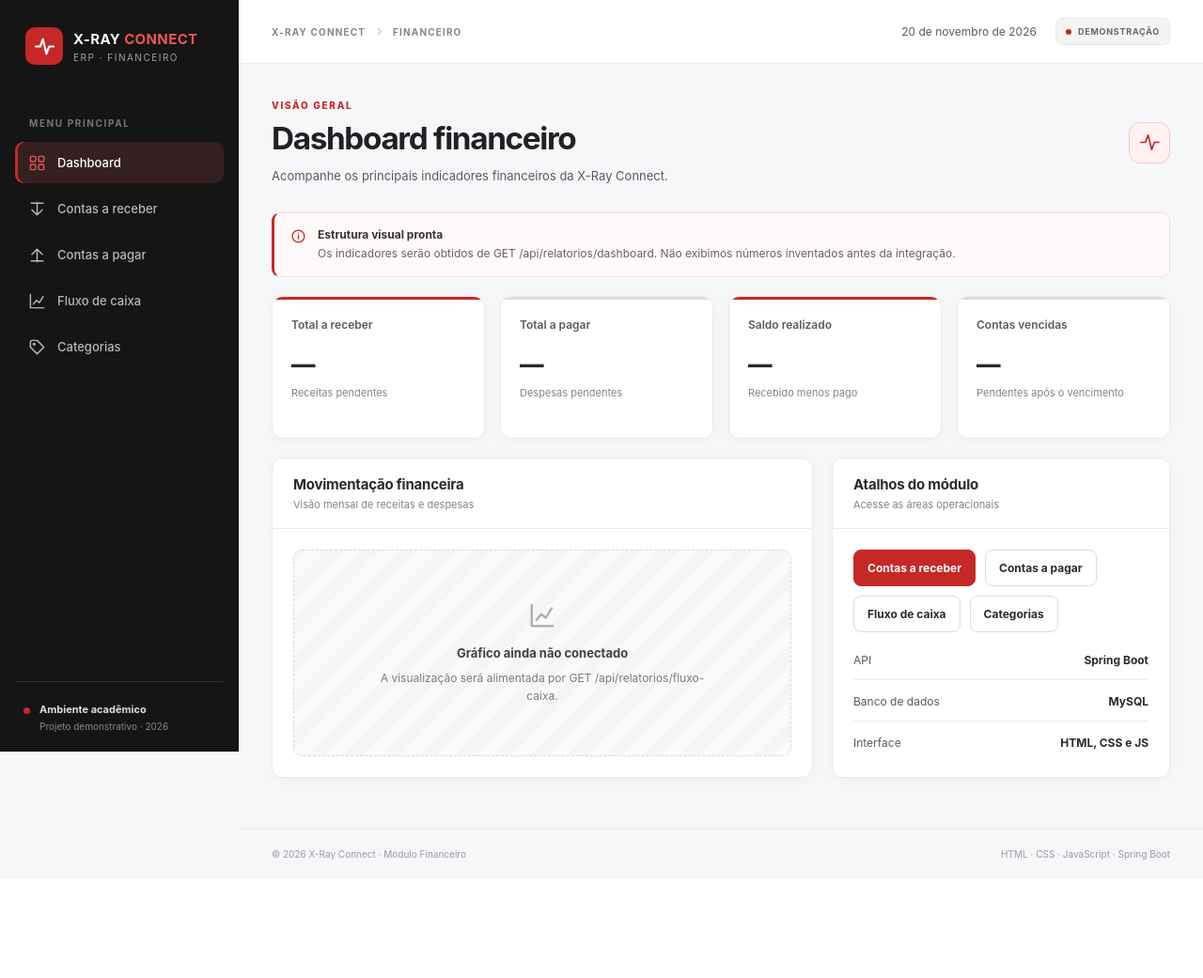
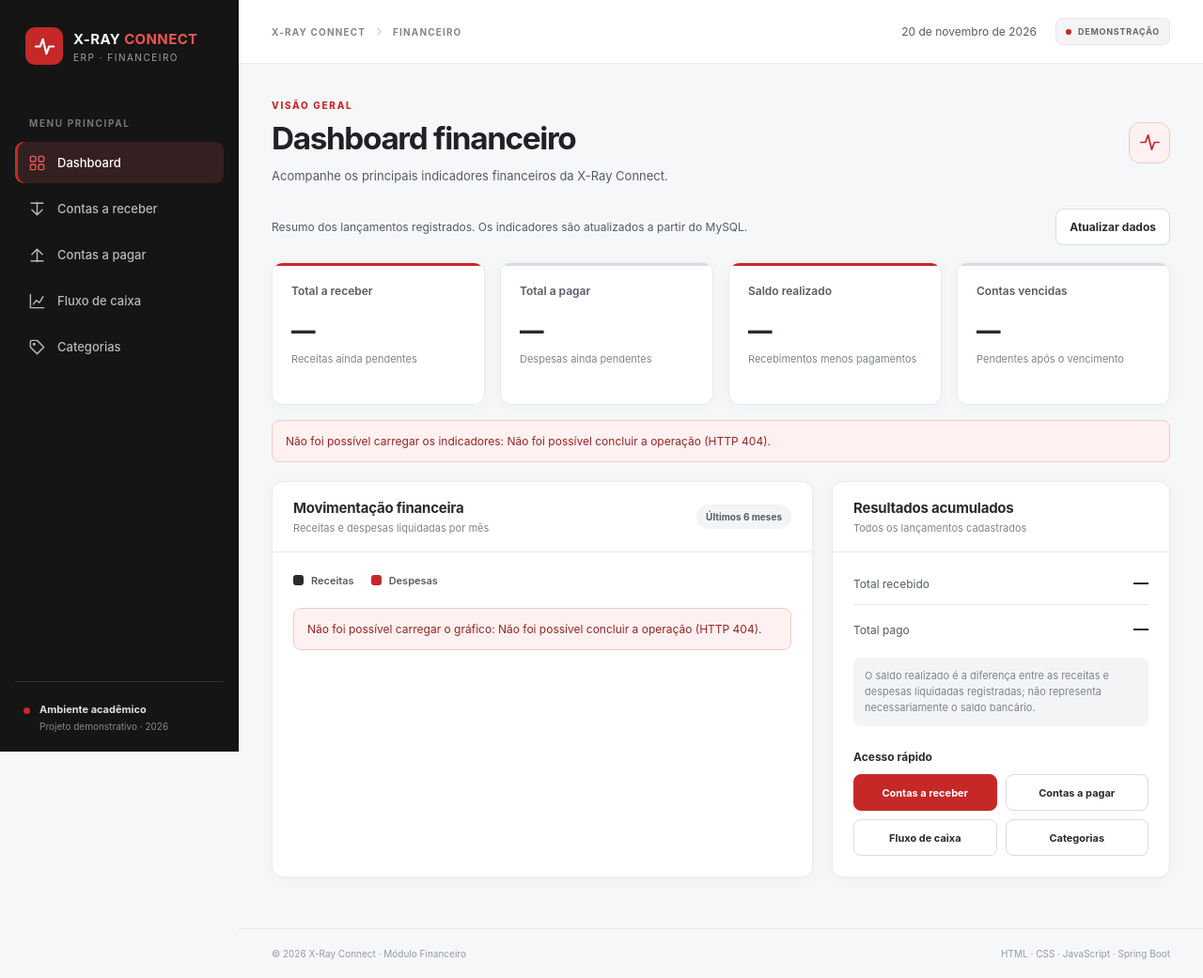
Before and after one commit to victormagela/xray-connect-financeiro, a web app: page /index.html in a window 1280 px wide. Shown: the whole page at 94% size. Before the commit the page ends 915 px from the top, so only its background shows below. Run offline with its HTML, style and script files only (its server is not run), Linux system fonts and the light colour scheme; data that the repository does not hold is empty.

Commit message:
Cria a primeira view completa, Dashboard, e atualiza o CSS e o arquivo principal js

```diff
--- a/src/main/resources/static/css/style.css
+++ b/src/main/resources/static/css/style.css
@@ -165,3 +165,39 @@ h1 { margin: 0; font-size: clamp(25px, 2.6vw, 34px); font-weight: 750; letter-sp
   html { scroll-behavior: auto; }
   *, *::before, *::after { transition-duration: 0.01ms !important; }
 }
+
+
+/* Dashboard conectado ao back-end — preto, vermelho e cinza */
+.dashboard-toolbar { display: flex; align-items: center; justify-content: space-between; gap: 14px; margin: -4px 0 18px; }
+.dashboard-toolbar p { color: var(--grey-700); font-size: 12px; margin: 0; line-height: 1.6; }
+.dashboard-refresh { white-space: nowrap; flex: none; }
+.dashboard-refresh:disabled { opacity: .65; cursor: wait; }
+.metric-number.is-negative { color: var(--red); }
+.dashboard-chart-content { min-height: 298px; }
+.chart-legend { display: flex; gap: 18px; flex-wrap: wrap; color: var(--grey-700); font-size: 11px; font-weight: 600; margin: 1px 0 22px; }
+.chart-legend span { display: inline-flex; align-items: center; gap: 8px; }
+.chart-key { display: inline-block; width: 11px; height: 11px; border-radius: 3px; }
+.chart-key.receita, .chart-bar.receita { background: var(--grey-900); }
+.chart-key.despesa, .chart-bar.despesa { background: var(--red); }
+.chart-scroll { overflow-x: auto; padding-bottom: 3px; }
+.chart-plot { height: 212px; display: grid; grid-template-columns: repeat(6, minmax(47px, 1fr)); gap: 12px; min-width: 320px; border-bottom: 1px solid var(--grey-200); }
+.chart-column { display: flex; flex-direction: column; align-items: stretch; justify-content: flex-end; min-width: 0; }
+.chart-bars { height: 178px; display: flex; justify-content: center; align-items: flex-end; gap: 7px; border-bottom: 1px solid var(--grey-300); }
+.chart-bar { width: min(22px, 38%); border-radius: 4px 4px 0 0; transition: height .2s ease; min-height: 0; }
+.chart-month { height: 31px; display: grid; place-items: center; color: var(--grey-700); font-size: 10px; white-space: nowrap; }
+.dashboard-summary .info-list-row { align-items: baseline; }
+.dashboard-summary .info-list-row strong { font-size: 16px; color: var(--black); font-variant-numeric: tabular-nums; }
+.dashboard-help { color: var(--grey-500); background: var(--grey-100); border-radius: 8px; padding: 11px 12px; font-size: 11px; line-height: 1.55; margin: 21px 0; }
+.dashboard-shortcuts { display: grid; grid-template-columns: repeat(2, minmax(0, 1fr)); gap: 9px; }
+.dashboard-shortcuts h3 { grid-column: 1 / -1; font-size: 12px; margin: 4px 0 2px; }
+.dashboard-shortcuts .button { text-align: center; padding: 10px 8px; font-size: 11px; }
+.dashboard-loading, .dashboard-empty, .dashboard-error { color: var(--grey-700); font-size: 12px; line-height: 1.6; }
+.dashboard-loading, .dashboard-empty { min-height: 200px; display: flex; flex-direction: column; align-items: center; justify-content: center; text-align: center; }
+.dashboard-empty strong { color: var(--grey-900); font-size: 13px; }
+.dashboard-empty p { color: var(--grey-500); margin: 9px 0 0; max-width: 300px; }
+.dashboard-error { border: 1px solid #efcaca; background: var(--red-light); border-radius: 8px; color: #932525; padding: 12px 14px; }
+.metric-grid > .dashboard-error { grid-column: 1 / -1; }
+@media (max-width: 700px) {
+  .dashboard-toolbar { align-items: flex-start; flex-direction: column; }
+  .dashboard-shortcuts { grid-template-columns: 1fr 1fr; }
+}
--- a/src/main/resources/static/js/app.js
+++ b/src/main/resources/static/js/app.js
@@ -1,8 +1,5 @@
-/**
- * X-Ray Connect — navegação inicial da SPA (sem frameworks).
- * Nesta etapa, os cinco destinos são placeholders; nenhum valor fictício é exibido.
- * Na próxima etapa, conectaremos as views aos endpoints do Spring Boot.
- */
+/** X-Ray Connect — navegação da SPA. Dashboard conectado à API. */
+import { renderDashboard, inicializarDashboard } from './views/dashboard.js';
 
 const ICONS = {
   dashboard: '<svg class="icon" aria-hidden="true"><use href="#i-grid"/></svg>',
@@ -41,45 +38,6 @@ function painel(titulo, subtitulo, conteudo, etiqueta = '') {
       </div>
       <div class="panel-content">${conteudo}</div>
     </section>
-  `;
-}
-
-function renderDashboard() {
-  const indicadores = [
-    ['Total a receber', 'Receitas pendentes', true],
-    ['Total a pagar', 'Despesas pendentes', false],
-    ['Saldo realizado', 'Recebido menos pago', true],
-    ['Contas vencidas', 'Pendentes após o vencimento', false],
-  ];
-
-  return `
-    ${avisoIntegracao('Os indicadores serão obtidos de GET /api/relatorios/dashboard. Não exibimos números inventados antes da integração.')}
-    <section class="metric-grid" aria-label="Indicadores financeiros">
-      ${indicadores.map(([titulo, descricao, destaque]) => `
-        <article class="metric-card ${destaque ? 'accent' : ''}">
-          <div class="metric-label">${titulo}</div>
-          <div class="metric-number" aria-label="Aguardando dados">—</div>
-          <p class="metric-note">${descricao}</p>
-        </article>
-      `).join('')}
-    </section>
-    <div class="dashboard-columns">
-      ${painel('Movimentação financeira', 'Visão mensal de receitas e despesas', vazio('Gráfico ainda não conectado', 'A visualização será alimentada por GET /api/relatorios/fluxo-caixa.'))}
-      ${painel('Atalhos do módulo', 'Acesse as áreas operacionais', `
-        <div class="actions-row">
-          <a class="button primary" href="#receber">Contas a receber</a>
-          <a class="button" href="#pagar">Contas a pagar</a>
-          <a class="button" href="#fluxo-caixa">Fluxo de caixa</a>
-          <a class="button" href="#categorias">Categorias</a>
-        </div>
-        <div style="height:22px"></div>
-        <div class="info-list">
-          <div class="info-list-row"><span>API</span><strong>Spring Boot</strong></div>
-          <div class="info-list-row"><span>Banco de dados</span><strong>MySQL</strong></div>
-          <div class="info-list-row"><span>Interface</span><strong>HTML, CSS e JS</strong></div>
-        </div>
-      `)}
-    </div>
   `;
 }
 
@@ -148,7 +106,7 @@ function renderFluxoCaixa() {
 }
 
 const rotas = {
-  dashboard: { titulo: 'Dashboard financeiro', kicker: 'VISÃO GERAL', descricao: 'Acompanhe os principais indicadores financeiros da X-Ray Connect.', render: renderDashboard },
+  dashboard: { titulo: 'Dashboard financeiro', kicker: 'VISÃO GERAL', descricao: 'Acompanhe os principais indicadores financeiros da X-Ray Connect.', render: renderDashboard, inicializar: inicializarDashboard },
   receber: { titulo: 'Contas a receber', kicker: 'GESTÃO DE RECEITAS', descricao: 'Gerencie vendas e outros valores que a empresa tem a receber.', render: () => renderLancamentos('RECEITA') },
   pagar: { titulo: 'Contas a pagar', kicker: 'GESTÃO DE DESPESAS', descricao: 'Acompanhe as obrigações e os pagamentos da empresa.', render: () => renderLancamentos('DESPESA') },
   'fluxo-caixa': { titulo: 'Fluxo de caixa', kicker: 'RELATÓRIOS', descricao: 'Consulte as entradas, saídas e o saldo realizado por período.', render: renderFluxoCaixa },
@@ -167,7 +125,9 @@ function navegar() {
   document.getElementById('page-title').textContent = rota.titulo;
   document.getElementById('page-kicker').textContent = rota.kicker;
   document.getElementById('page-subtitle').textContent = rota.descricao;
-  document.getElementById('view-content').innerHTML = rota.render();
+  const conteudo = document.getElementById('view-content');
+  conteudo.innerHTML = rota.render();
+  rota.inicializar?.(conteudo);
 
   document.querySelectorAll('.nav-link').forEach(link => {
     const ativo = link.dataset.view === identificador;
--- /dev/null
+++ b/src/main/resources/static/js/views/dashboard.js
@@ -0,0 +1,253 @@
+/**
+ * Dashboard — primeira view integrada do ERP X-Ray Connect.
+ * O back-end calcula todos os totais; aqui apenas exibimos os dados.
+ */
+import api from '../api.js';
+import {
+  formatarMoeda,
+  formatarMes,
+  mensagemDeErro,
+  escaparHtml,
+} from '../utils.js';
+
+const MESES_NO_GRAFICO = 6;
+
+/** Monta o período do gráfico: mês atual e cinco meses anteriores. */
+export function periodoDashboard(referencia = new Date()) {
+  const primeiroDia = new Date(
+    referencia.getFullYear(),
+    referencia.getMonth() - (MESES_NO_GRAFICO - 1),
+    1,
+  );
+  const ano = primeiroDia.getFullYear();
+  const mes = String(primeiroDia.getMonth() + 1).padStart(2, '0');
+  return { inicio: `${ano}-${mes}-01`, fim: fimMesDaData(referencia) };
+}
+
+function fimMesDaData(data) {
+  const ano = data.getFullYear();
+  const mes = String(data.getMonth() + 1).padStart(2, '0');
+  const ultimoDia = new Date(ano, data.getMonth() + 1, 0).getDate();
+  return `${ano}-${mes}-${String(ultimoDia).padStart(2, '0')}`;
+}
+
+/** Retorna apenas a estrutura HTML. Os valores reais chegam na inicialização. */
+export function renderDashboard() {
+  return `
+    <div class="dashboard-toolbar">
+      <p>Resumo dos lançamentos registrados. Os indicadores são atualizados a partir do MySQL.</p>
+      <button class="button dashboard-refresh" type="button" data-dashboard-refresh>
+        Atualizar dados
+      </button>
+    </div>
+
+    <section class="metric-grid" aria-label="Indicadores financeiros">
+      <article class="metric-card accent">
+        <div class="metric-label">Total a receber</div>
+        <div class="metric-number" data-dashboard-valor="totalAReceber">—</div>
+        <p class="metric-note">Receitas ainda pendentes</p>
+      </article>
+      <article class="metric-card">
+        <div class="metric-label">Total a pagar</div>
+        <div class="metric-number" data-dashboard-valor="totalAPagar">—</div>
+        <p class="metric-note">Despesas ainda pendentes</p>
+      </article>
+      <article class="metric-card accent">
+        <div class="metric-label">Saldo realizado</div>
+        <div class="metric-number" data-dashboard-valor="saldoRealizado">—</div>
+        <p class="metric-note">Recebimentos menos pagamentos</p>
+      </article>
+      <article class="metric-card">
+        <div class="metric-label">Contas vencidas</div>
+        <div class="metric-number" data-dashboard-valor="quantidadeVencidos">—</div>
+        <p class="metric-note">Pendentes após o vencimento</p>
+      </article>
+    </section>
+
+    <div class="dashboard-columns">
+      <section class="panel" aria-label="Gráfico de movimentações">
+        <div class="panel-header">
+          <div>
+            <h2 class="panel-title">Movimentação financeira</h2>
+            <p class="panel-subtitle">Receitas e despesas liquidadas por mês</p>
+          </div>
+          <span class="pill" data-dashboard-periodo>Últimos 6 meses</span>
+        </div>
+        <div class="panel-content dashboard-chart-content">
+          <div class="chart-legend" aria-hidden="true">
+            <span><i class="chart-key receita"></i> Receitas</span>
+            <span><i class="chart-key despesa"></i> Despesas</span>
+          </div>
+          <div data-dashboard-chart role="status" aria-live="polite">
+            <div class="dashboard-loading">Carregando movimentações...</div>
+          </div>
+        </div>
+      </section>
+
+      <section class="panel" aria-label="Resumo e atalhos">
+        <div class="panel-header">
+          <div>
+            <h2 class="panel-title">Resultados acumulados</h2>
+            <p class="panel-subtitle">Todos os lançamentos cadastrados</p>
+          </div>
+        </div>
+        <div class="panel-content dashboard-summary">
+          <div class="info-list">
+            <div class="info-list-row">
+              <span>Total recebido</span>
+              <strong data-dashboard-valor="totalRecebido">—</strong>
+            </div>
+            <div class="info-list-row">
+              <span>Total pago</span>
+              <strong data-dashboard-valor="totalPago">—</strong>
+            </div>
+          </div>
+          <p class="dashboard-help">O saldo realizado é a diferença entre as receitas e despesas liquidadas registradas; não representa necessariamente o saldo bancário.</p>
+          <div class="dashboard-shortcuts">
+            <h3>Acesso rápido</h3>
+            <a class="button primary" href="#receber">Contas a receber</a>
+            <a class="button" href="#pagar">Contas a pagar</a>
+            <a class="button" href="#fluxo-caixa">Fluxo de caixa</a>
+            <a class="button" href="#categorias">Categorias</a>
+          </div>
+        </div>
+      </section>
+    </div>
+  `;
+}
+
+function exibirDashboard(container, dados) {
+  const camposMonetarios = [
+    'totalAReceber', 'totalAPagar', 'saldoRealizado',
+    'totalRecebido', 'totalPago',
+  ];
+
+  for (const campo of camposMonetarios) {
+    const elemento = container.querySelector(`[data-dashboard-valor="${campo}"]`);
+    if (!elemento) continue;
+    elemento.textContent = formatarMoeda(dados[campo]);
+    elemento.classList.toggle('is-negative',
+      campo === 'saldoRealizado' && Number(dados[campo]) < 0);
+  }
+
+  const vencidos = container.querySelector('[data-dashboard-valor="quantidadeVencidos"]');
+  if (vencidos) {
+    const quantidade = Number(dados.quantidadeVencidos);
+    vencidos.textContent = Number.isFinite(quantidade)
+      ? quantidade.toLocaleString('pt-BR') : '—';
+  }
+}
+
+/** Monta barras com CSS, sem bibliotecas de gráficos e sem dados inventados. */
+function gerarGrafico(meses) {
+  if (!Array.isArray(meses)) {
+    throw new Error('Os dados do gráfico vieram em um formato inesperado.');
+  }
+
+  const valores = meses.flatMap(item => [Number(item.receitas), Number(item.despesas)]);
+  const totalMovimentado = valores.reduce((total, valor) => total + (Number.isFinite(valor) ? Math.max(0, valor) : 0), 0);
+
+  if (meses.length === 0 || totalMovimentado === 0) {
+    return `<div class="dashboard-empty">
+      <strong>Sem movimentações no período</strong>
+      <p>Não há recebimentos nem pagamentos liquidados nos últimos seis meses.</p>
+    </div>`;
+  }
+
+  const maiorValor = Math.max(1, ...valores.filter(Number.isFinite));
+  const colunas = meses.map(item => {
+    const receitas = Math.max(0, Number(item.receitas) || 0);
+    const despesas = Math.max(0, Number(item.despesas) || 0);
+    const alturaReceitas = Math.min(100, receitas / maiorValor * 100);
+    const alturaDespesas = Math.min(100, despesas / maiorValor * 100);
+    const rotulo = escaparHtml(formatarMes(item.mes));
+    const tituloReceitas = escaparHtml(formatarMoeda(receitas));
+    const tituloDespesas = escaparHtml(formatarMoeda(despesas));
+
+    return `
+      <div class="chart-column" role="listitem"
+        aria-label="${rotulo}: receitas ${tituloReceitas}; despesas ${tituloDespesas}">
+        <div class="chart-bars" aria-hidden="true">
+          <div class="chart-bar receita" style="height:${alturaReceitas.toFixed(2)}%" title="Receitas: ${tituloReceitas}"></div>
+          <div class="chart-bar despesa" style="height:${alturaDespesas.toFixed(2)}%" title="Despesas: ${tituloDespesas}"></div>
+        </div>
+        <span class="chart-month">${rotulo}</span>
+      </div>`;
+  }).join('');
+
+  return `<div class="chart-scroll">
+    <div class="chart-plot" role="list" aria-label="Receitas e despesas mensais">
+      ${colunas}
+    </div>
+  </div>`;
+}
+
+/**
+ * Liga a tela às APIs. A checagem isConnected evita atualizar uma view já fechada.
+ * O contador impede que uma requisição antiga sobrescreva uma atualização mais recente.
+ */
+export function inicializarDashboard(container) {
+  const botao = container.querySelector('[data-dashboard-refresh]');
+  const grafico = container.querySelector('[data-dashboard-chart]');
+  const periodoLabel = container.querySelector('[data-dashboard-periodo]');
+  let ultimaExecucao = 0;
+
+  async function atualizar() {
+    const execucaoAtual = ++ultimaExecucao;
+    const { inicio, fim } = periodoDashboard();
+
+    botao.disabled = true;
+    botao.textContent = 'Atualizando...';
+    grafico.classList.remove('dashboard-error');
+    grafico.innerHTML = '<div class="dashboard-loading">Carregando movimentações...</div>';
+    periodoLabel.textContent = 'Últimos 6 meses';
+
+    // Duas requisições independentes: uma falha no gráfico não apaga os indicadores.
+    const [resultadoDashboard, resultadoFluxo] = await Promise.allSettled([
+      api.relatorios.dashboard(),
+      api.relatorios.fluxoCaixa(inicio, fim),
+    ]);
+
+    if (!container.isConnected || execucaoAtual !== ultimaExecucao) return;
+
+    if (resultadoDashboard.status === 'fulfilled') {
+      exibirDashboard(container, resultadoDashboard.value);
+    } else {
+      // Nunca reutilizamos valores de uma consulta anterior que acabou de falhar.
+      container.querySelectorAll('[data-dashboard-valor]').forEach(el => {
+        el.textContent = '—';
+        el.classList.remove('is-negative');
+      });
+      const aviso = document.createElement('div');
+      aviso.className = 'dashboard-error';
+      aviso.setAttribute('role', 'alert');
+      aviso.textContent = `Não foi possível carregar os indicadores: ${mensagemDeErro(resultadoDashboard.reason)}`;
+      const cartoes = container.querySelector('.metric-grid');
+      cartoes.querySelector('.dashboard-error')?.remove();
+      cartoes.append(aviso);
+    }
+
+    if (resultadoDashboard.status === 'fulfilled') {
+      container.querySelector('.metric-grid .dashboard-error')?.remove();
+    }
+
+    if (resultadoFluxo.status === 'fulfilled') {
+      try {
+        grafico.classList.remove('dashboard-error');
+        grafico.innerHTML = gerarGrafico(resultadoFluxo.value.meses);
+      } catch (erro) {
+        grafico.textContent = mensagemDeErro(erro);
+        grafico.classList.add('dashboard-error');
+      }
+    } else {
+      grafico.textContent = `Não foi possível carregar o gráfico: ${mensagemDeErro(resultadoFluxo.reason)}`;
+      grafico.className = 'dashboard-error';
+    }
+
+    botao.disabled = false;
+    botao.textContent = 'Atualizar dados';
+  }
+
+  botao.addEventListener('click', atualizar);
+  atualizar();
+}
```
